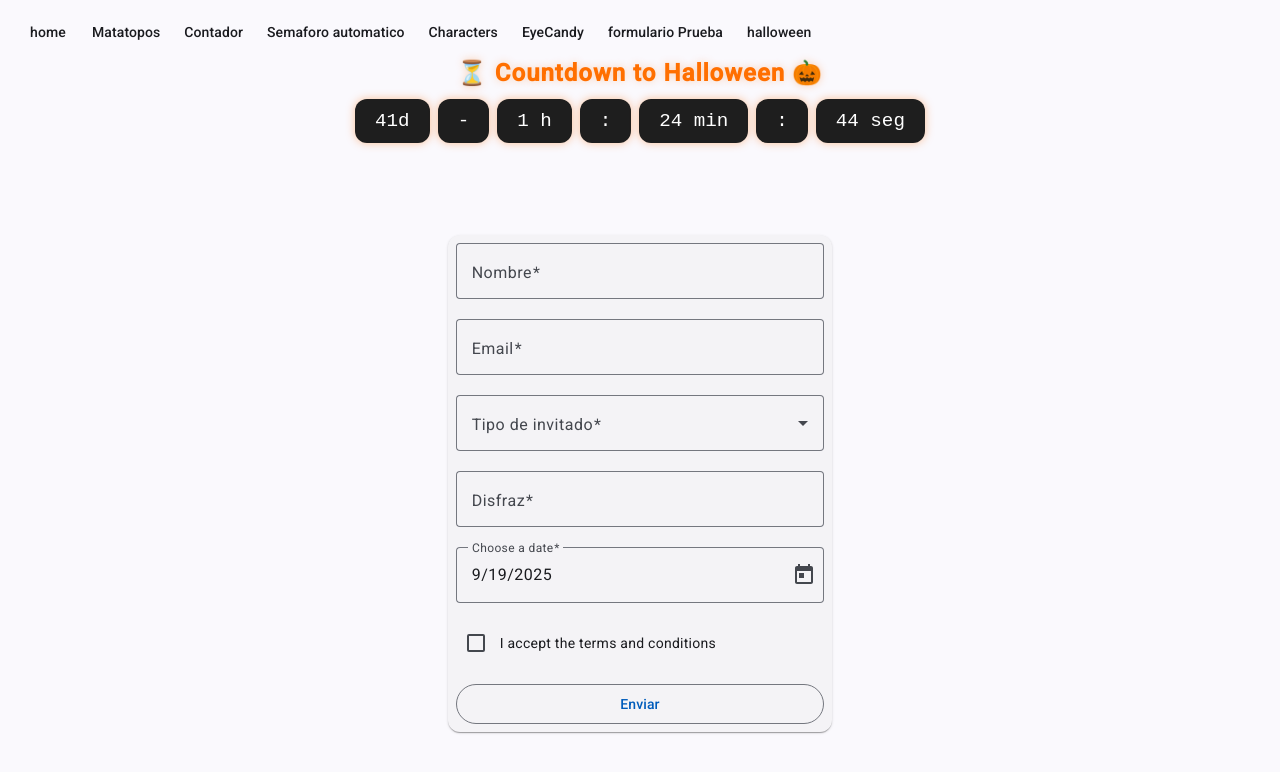
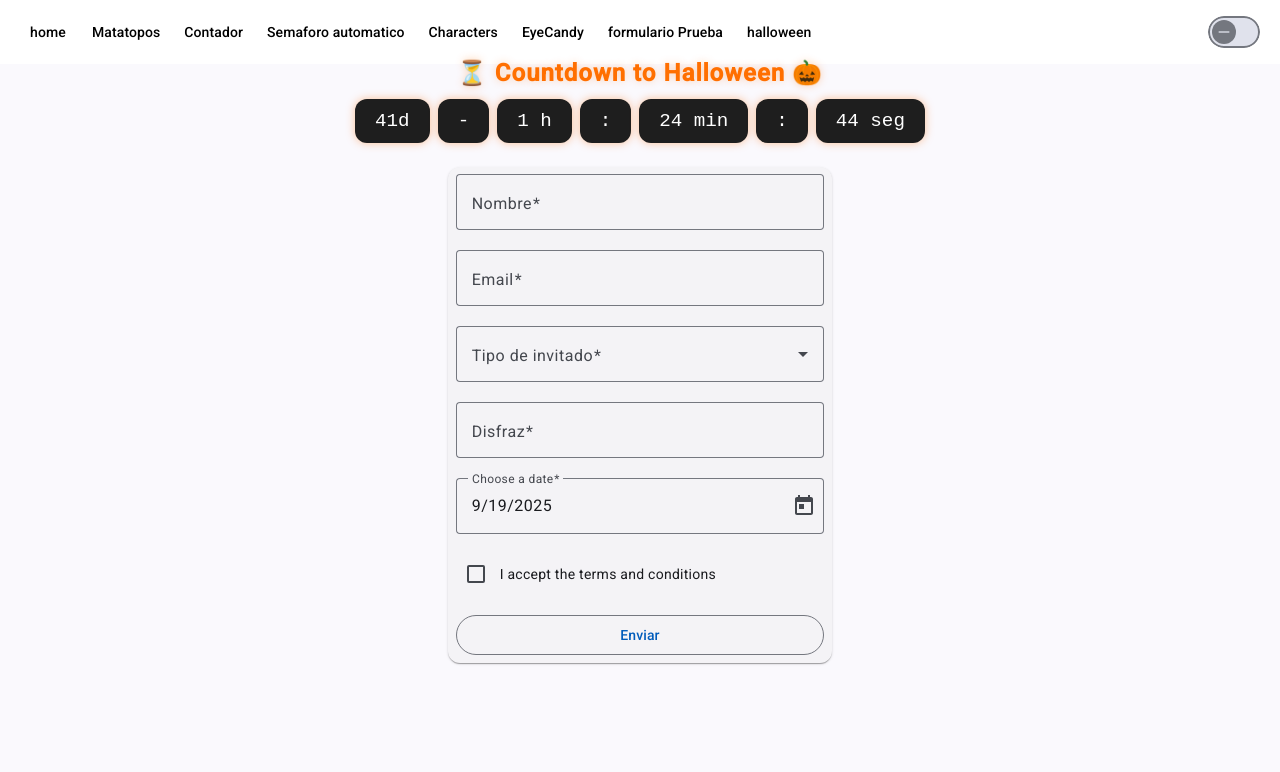
Before and after one commit to agb4455/LearnAngular, an Angular app: page /halloween in a window 1280 px wide. Shown: the top 772 px of the page. Built offline with nearby package versions, Linux system fonts and the light colour scheme.

Commit message:
addNormal

```diff
--- a/src/app/components/nav-bar-material/nav-bar-material.css
+++ b/src/app/components/nav-bar-material/nav-bar-material.css
@@ -0,0 +1,3 @@
+.spacer{
+    flex:1 1 auto;
+}
--- a/src/app/components/nav-bar-material/nav-bar-material.html
+++ b/src/app/components/nav-bar-material/nav-bar-material.html
@@ -1,5 +1,7 @@
-<mat-toolbar>
+<mat-toolbar [ngStyle]="{'background-color': halloweenColorChange.backgroundColor}">
     <button mat-button *ngFor="let page of pages" routerLink={{page[0]}}>
-        <p>{{page[1]}}</p>
+        <p [ngStyle]="{'color': halloweenColorChange.textColor}">{{page[1]}}</p>
     </button>
+    <span class="spacer"></span>
+    <mat-slide-toggle [checked]="isDark" (change)="toggleTheme()"></mat-slide-toggle>
 </mat-toolbar>
--- a/src/app/components/nav-bar-material/nav-bar-material.ts
+++ b/src/app/components/nav-bar-material/nav-bar-material.ts
@@ -1,16 +1,20 @@
-import { Component } from '@angular/core';
+import { Component, OnInit } from '@angular/core';
 import {MatToolbarModule} from '@angular/material/toolbar';
 import { RouterLink } from '@angular/router';
 import { MatButtonModule } from '@angular/material/button';
 import { NgFor } from '@angular/common';
-
+import {MatSlideToggleModule} from '@angular/material/slide-toggle';
+import { HalloweenColorChange } from '../../services/halloween-color-change';
+import { CommonModule } from '@angular/common';
+import { FormsModule } from '@angular/forms';
+import { NgStyle } from '@angular/common';
 @Component({
   selector: 'app-nav-bar-material',
-  imports: [MatToolbarModule, RouterLink,MatButtonModule,NgFor],
+  imports: [CommonModule,FormsModule, MatSlideToggleModule, MatToolbarModule, RouterLink, MatButtonModule, NgFor, NgStyle],
   templateUrl: './nav-bar-material.html',
   styleUrl: './nav-bar-material.css'
 })
-export class NavBarMaterial {
+export class NavBarMaterial  implements OnInit{
   pages:String [][] = [
     ["/home","home"],
     ["/matatopos","Matatopos"],
@@ -22,4 +26,18 @@ export class NavBarMaterial {
     ["/halloween", "halloween"]
   ];
 
+  isDark: boolean = false;
+
+  constructor(public halloweenColorChange: HalloweenColorChange) {}
+
+  ngOnInit() {
+    this.halloweenColorChange.halloweenMode$.subscribe(value => {
+      this.isDark = value;
+    });
+  }
+
+  toggleTheme() {
+    this.halloweenColorChange.toggleDarkMode();
+  }
+
 }
--- a/src/app/pages/halloween-page/halloween-page.css
+++ b/src/app/pages/halloween-page/halloween-page.css
@@ -22,3 +22,8 @@ html,body{
     align-items: center;
     justify-content: center;
 }
+
+.content{
+    display: grid;
+    grid-template-columns: 3fr 1fr;
+}
--- a/src/app/pages/halloween-page/halloween-page.html
+++ b/src/app/pages/halloween-page/halloween-page.html
@@ -1,17 +1,45 @@
-<div class = "container">
+<div class="container">
   <div class="item">
     <app-contador-time-hallowen [targetDate]="halloweenDate"></app-contador-time-hallowen>
   </div>
-    <div style="width: 100%; height: 100%;">
+
+  <div style="width: 100%; height: 100%;" [ngClass]="{'content': guests.length > 0}">
+    <div>
       @if (showRegister) {
         <app-halloween-reguister-form (sub)="addGuest($event)"></app-halloween-reguister-form>
       } @else {
-            <div lass="item">
-                <mat-card >
+        <div class="item">
+          <mat-card>
             <p class="registerString">
-                        🎃 ¡Bienvenido/a, {{guests.at(-1)?.name}}! Tu entrada para la fiesta del castillo ha sido registrada con éxito.
+              🎃 ¡Bienvenido/a, {{ guests.at(-1)?.name }}! Tu entrada para la fiesta del castillo ha sido registrada con éxito.
             </p>
-                    <button matButton (click) = 'this.showRegister = true'>Nuevo Registro</button>
+            <button mat-button (click)="showRegister = true">Nuevo Registro</button>
+          </mat-card>
+        </div>
+      }
+    </div>
+
+    @if (guests.length > 0) {
+      <div class="item">
+        <mat-card>
+          <table mat-table [dataSource]="guests" class="mat-elevation-z8">
+            <!-- Position Column -->
+            <ng-container matColumnDef="nombre">
+                <th mat-header-cell *matHeaderCellDef> Nombre </th>
+                <td mat-cell *matCellDef="let element"> {{element.name}} </td>
+            </ng-container>
+
+            <!-- Position Column -->
+            <ng-container matColumnDef="mounstruo">
+                <th mat-header-cell *matHeaderCellDef> Mounstruo </th>
+                <td mat-cell *matCellDef="let element"> {{element.type}} </td>
+            </ng-container>
+              <!-- ✅ Fila de encabezado -->
+            <tr mat-header-row *matHeaderRowDef="displayedColumns"></tr>
+
+            <!-- ✅ Fila de datos -->
+            <tr mat-row *matRowDef="let row; columns: displayedColumns;"></tr>
+          </table>
         </mat-card>
       </div>
     }
--- a/src/app/pages/halloween-page/halloween-page.ts
+++ b/src/app/pages/halloween-page/halloween-page.ts
@@ -4,15 +4,19 @@ import { HalloweenReguisterForm } from "../../components/halloween-reguister-for
 import { halloweenRegistration } from '../../model/Halloween';
 import {MatButtonModule} from '@angular/material/button';
 import {MatCardModule} from '@angular/material/card';
+import {MatListModule} from '@angular/material/list';
+import { CommonModule } from '@angular/common';
+import {MatTableModule} from '@angular/material/table';
 
 @Component({
   selector: 'app-halloween-page',
-  imports: [ContadorTimeHallowen, HalloweenReguisterForm, MatButtonModule, MatCardModule],
+  imports: [MatTableModule,CommonModule, MatListModule, ContadorTimeHallowen, HalloweenReguisterForm, MatButtonModule, MatCardModule],
   templateUrl: './halloween-page.html',
   styleUrl: './halloween-page.css'
 })
 export class HalloweenPage {
   showRegister:boolean = true;
+  displayedColumns: string[] = ['nombre','mounstruo'];
 
   halloweenDate:Date = new Date('2025-10-31T00:00:00');
   guests:halloweenRegistration [] = [];
--- /dev/null
+++ b/src/app/services/halloween-color-change.ts
@@ -0,0 +1,34 @@
+import { Injectable } from '@angular/core';
+import { BehaviorSubject } from 'rxjs';
+
+@Injectable({
+  providedIn: 'root'
+})
+export class HalloweenColorChange {
+  // Variable de color o tema actual
+  private halloweenModeSubject = new BehaviorSubject<boolean>(false);
+  halloweenMode$ = this.halloweenModeSubject.asObservable();
+
+
+
+  get backgroundColor(): string {
+    return this.halloweenModeSubject.value ? '#222' : '#fff';
+  }
+
+  get textColor(): string {
+    return this.halloweenModeSubject.value ? '#fff' : '#000';
+  }
+
+  toggleDarkMode() {
+    this.halloweenModeSubject.next(!this.halloweenModeSubject.value);
+  }
+
+  setDarkMode(value: boolean) {
+    this.halloweenModeSubject.next(value);
+  }
+
+  isDarkMode(): boolean {
+    return this.halloweenModeSubject.value;
+  }
+
+}
```
Also changed, not shown: 1 other file (tests, documents, lock files or other folders). Lines whose indentation alone changed are shown as unchanged.
